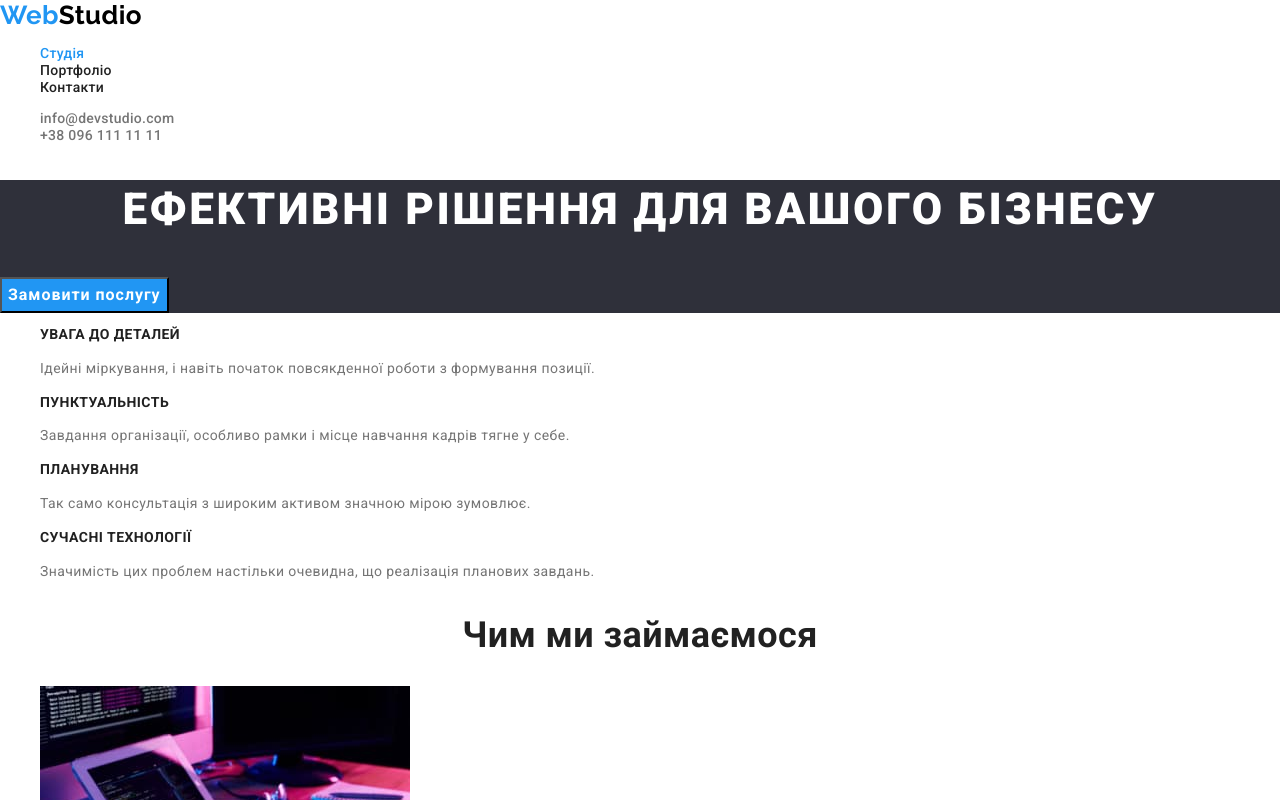
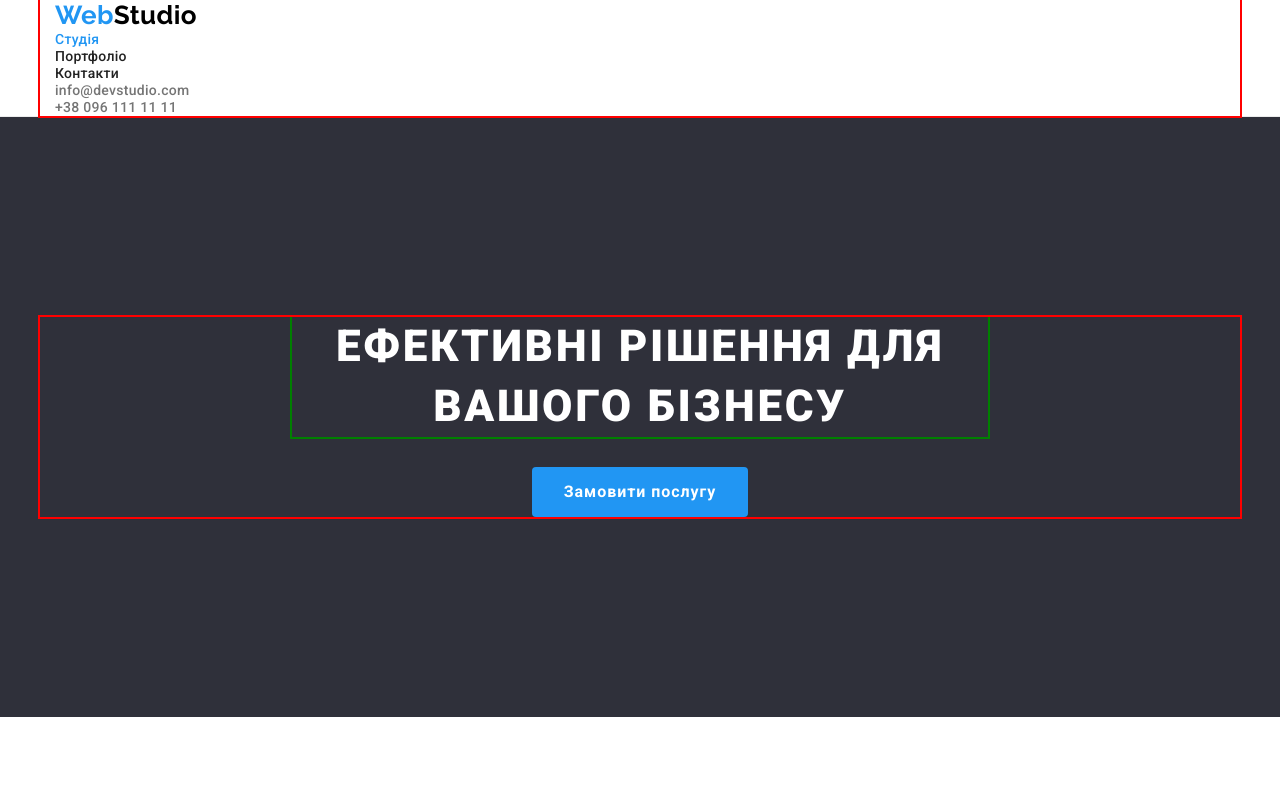
Before and after one commit to AnastasiiaYurchenko/goit-markup-hw-03, a plain HTML site: page index.html in a window 1280 px wide. Shown: the top 800 px of the page. Drawn offline with nearby package versions, Linux system fonts and the light colour scheme.

Commit message:
Добавляє падінги, марджини

```diff
--- a/css/styles.css
+++ b/css/styles.css
@@ -27,6 +27,30 @@ body {
 
 .list {
   list-style-type: none;
+}
+.container{
+  width: 1200px;
+  margin: 0 auto;
+  padding-left: 15px;
+  padding-right: 15px;
+  outline: 2px solid red;
+}
+
+.section{
+  padding-top: 94px;
+  padding-bottom: 94px;
+  /* outline: 2px solid green; */
+}
+ul{
+  margin: 0;
+  padding: 0;
+}
+h1,
+h2,
+h3,
+p{
+  margin-top: 0;
+  margin-bottom: 0;
 }
 
 /* Header styles */
@@ -70,11 +94,19 @@ body {
 .header-contacts-item:focus {
   color: var(--accent-color);
 }
+.header{
+  border-bottom: 1px solid var(--line-header-color);
+}
 
 /* Hero styles */
 
 .hero {
   background-color: #2f303a;
+  min-height: 600px;
+}
+.hero.section{
+  padding-top: 200px;
+  padding-bottom: 200px;
 }
 
 .hero-title {
@@ -85,6 +117,13 @@ body {
   letter-spacing: 0.06em;
   text-transform: uppercase;
   color: var(--white-text-color);
+  margin-bottom: 30px;
+  min-height: 120px;
+  width: 696px;
+  margin-left: auto;
+  margin-right: auto;
+   outline: 2px solid green;
+
 }
 
 .hero-button {
@@ -96,6 +135,12 @@ body {
   color: var(--white-text-color);
   background-color: var(--accent-color);
   cursor: pointer;
+  padding: 10px 32px;
+  border: none;
+  border-radius: 4px;
+  margin-left: auto;
+  margin-right: auto;
+  display: block;
 }
 
 .hero-button:hover,
@@ -124,10 +169,15 @@ body {
   line-height: 1.14;
   text-transform: uppercase;
   color: var(--secondary-text-color);
+  margin-bottom: 10px;
 }
 
 .features-descr {
   line-height: 1.71;
+}
+
+.features-item {
+  width: 270px;
 }
 
 /* Work styles */
@@ -138,6 +188,7 @@ body {
   line-height: 1.17;
   text-align: center;
   color: var(--secondary-text-color);
+  margin-bottom: 50px;
 }
 
 /* Our team styles */
--- a/index.html
+++ b/index.html
@@ -13,8 +13,9 @@
   </head>
 
   <body>
-    <header>
-      <nav>
+    <header class="header">
+      <div class="container">
+        <nav>
         <a href="./index.html" class="logo link">Web<span class="logo-header">Studio</span></a>
         <ul class="nav-list list">
           <li><a href="./index.html" class="nav-item current link">Студія</a></li>
@@ -26,35 +27,41 @@
         <li><a href="mailto:info@devstudio.com" class="header-contacts-item link">info@devstudio.com</a></li>
         <li><a href="tel:+380961111111" class="header-contacts-item link">+38 096 111 11 11</a></li>
       </ul>
+      </div>
     </header>
     <main>
-      <section class="hero">
-        <h1 class="hero-title">Ефективні рішення для вашого бізнесу</h1>
+      <section class="hero section">
+        <div class="hero-container container">
+          <h1 class="hero-title">Ефективні рішення для вашого бізнесу</h1>
         <button type="button" class="hero-button">Замовити послугу</button>
+        </div>
       </section>
-      <section class="features">
-        <h2 class="features-title visually-hidden">Особливості</h2>
+      <section class="features section">
+        <div class="container">
+          <h2 class="features-title visually-hidden">Особливості</h2>
         <ul class="features-list list">
-          <li>
+          <li class="features-item">
             <h3 class="features-subtitle">Увага до деталей</h3>
             <p class="features-descr">Ідейні міркування, і навіть початок повсякденної роботи з формування позиції.</p>
           </li>
-          <li>
+          <li class="features-item">
             <h3 class="features-subtitle">Пунктуальність</h3>
             <p class="features-descr">Завдання організації, особливо рамки і місце навчання кадрів тягне у себе.</p>
           </li>
-          <li>
+          <li class="features-item">
             <h3 class="features-subtitle">Планування</h3>
             <p class="features-descr">Так само консультація з широким активом значною мірою зумовлює.</p>
           </li>
-          <li>
+          <li class="features-item">
             <h3 class="features-subtitle">Сучасні технології</h3>
             <p class="features-descr">Значимість цих проблем настільки очевидна, що реалізація планових завдань.</p>
           </li>
         </ul>
+        </div>
       </section>
-      <section class="work">
-        <h2 class="work-title">Чим ми займаємося</h2>
+      <section class="work section">
+       <div class="container">
+         <h2 class="work-title">Чим ми займаємося</h2>
         <ul class="work-list list">
           <li class="work-item"><img src="./images/img1.jpg" alt="Набір коду з планшету" width="370" /></li>
           <li class="work-item"><img src="./images/img2.jpg" alt="Набір коду з телефону" width="370" /></li>
@@ -62,9 +69,11 @@
             <img src="./images/img3.jpg" alt="Планшет з зображенням мозаїки в руках" width="370" />
           </li>
         </ul>
+       </div>
       </section>
-      <section class="our-team">
-        <h2 class="team-title">Наша команда</h2>
+      <section class="our-team section">
+        <div class="container">
+          <h2 class="team-title">Наша команда</h2>
         <ul class="team-list list">
           <li class="team-item">
             <img src="./images/photo1.jpg" alt="Молодий чоловік в темній сорочці" width="270" />
@@ -87,6 +96,7 @@
             <p lang="en" class="team-profession">UI Designer</p>
           </li>
         </ul>
+        </div>
       </section>
     </main>
     <footer class="footer-section">
```
Also changed, not shown: portfolio.html (+8 -4 lines).
